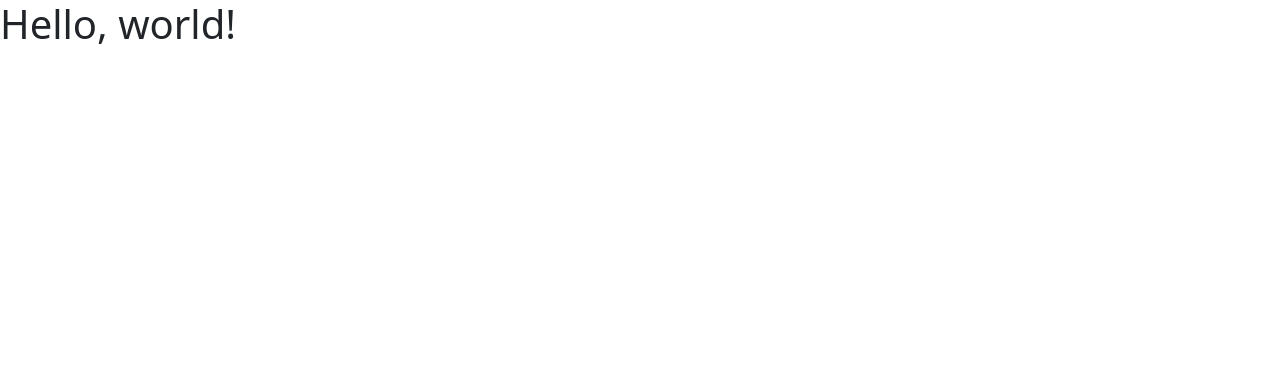
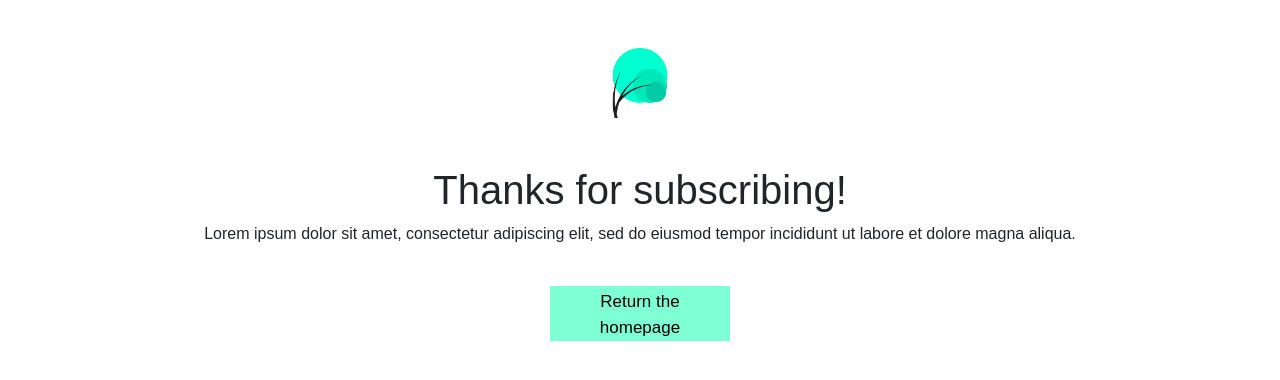
Before and after one commit to Temryakov/edutree_redirection, a plain HTML site: page index.html in a window 1280 px wide. Drawn offline with nearby package versions, Linux system fonts and the light colour scheme.

Commit message:
added main block

```diff
--- a/index.html
+++ b/index.html
@@ -1,21 +1,40 @@
 <!doctype html>
 <html lang="en">
   <head>
+
+    <!-- Fonts -->
+    <link rel="preconnect" href="https://fonts.gstatic.com">
+    <link href="https://fonts.googleapis.com/css2?family=Roboto:wght@300;400;500;700&display=swap" rel="stylesheet">
+    <link rel="preconnect" href="https://fonts.gstatic.com">
+    <link href="https://fonts.googleapis.com/css2?family=Chakra+Petch:wght@400;500&display=swap" rel="stylesheet">
+
     <!-- Required meta tags -->
     <meta charset="utf-8">
     <meta name="viewport" content="width=device-width, initial-scale=1">
 
     <!-- User's CSS -->
 
-    <link src='styles.css'>
+    <link rel="stylesheet" href="styles.css">
 
     <!-- Bootstrap CSS -->
     <link href="https://cdn.jsdelivr.net/npm/bootstrap@5.0.0-beta2/dist/css/bootstrap.min.css" rel="stylesheet" integrity="sha384-BmbxuPwQa2lc/FVzBcNJ7UAyJxM6wuqIj61tLrc4wSX0szH/Ev+nYRRuWlolflfl" crossorigin="anonymous">
 
-    <title>Hello, world!</title>
+    <title>EduTree</title>
   </head>
   <body>
-    <h1>Hello, world!</h1>
+    <div class='main-block container text-center'>
+      <a href='#' style='text-decoration: none; color: black;'>
+        <img class='mt-5 mb-5' src="logo.png" width="70px" height="70px" class="d-inline-block align-top" alt="">
+      </a>
+      <h1>Thanks for subscribing!</h1>
+      <p class='mt-2'>Lorem ipsum dolor sit amet, consectetur adipiscing elit,
+        sed do eiusmod tempor incididunt ut labore et dolore magna aliqua.
+      </p>
+      <form><button class='main-block__button mt-4'>
+        Return the homepage
+      </button></form>
+    </div>
+
 
     <!-- Optional JavaScript; choose one of the two! -->
 
--- a/styles.css
+++ b/styles.css
@@ -0,0 +1,16 @@
+* {
+    font-family: 'Source Sans Pro', sans-serif;
+}
+
+.main-block__button {
+    --notchSize: 12px;
+
+      color: black;
+      border-radius: 0px;
+      border-color: transparent;
+      font-size: 17px;
+      height: 55px;
+      width: 180px;
+      font-weight: normal;
+      background-color: aquamarine;
+}
```
Also changed, not shown: logo.png (added).
